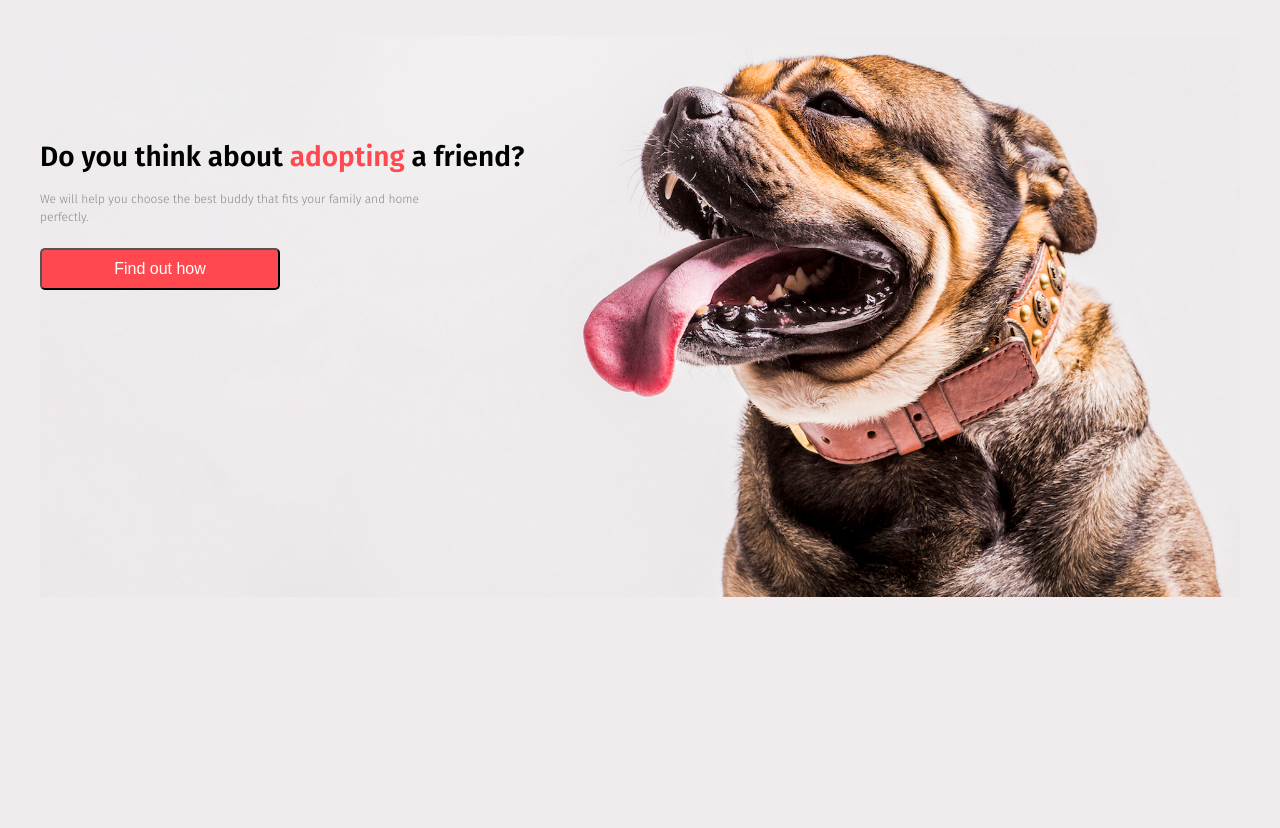
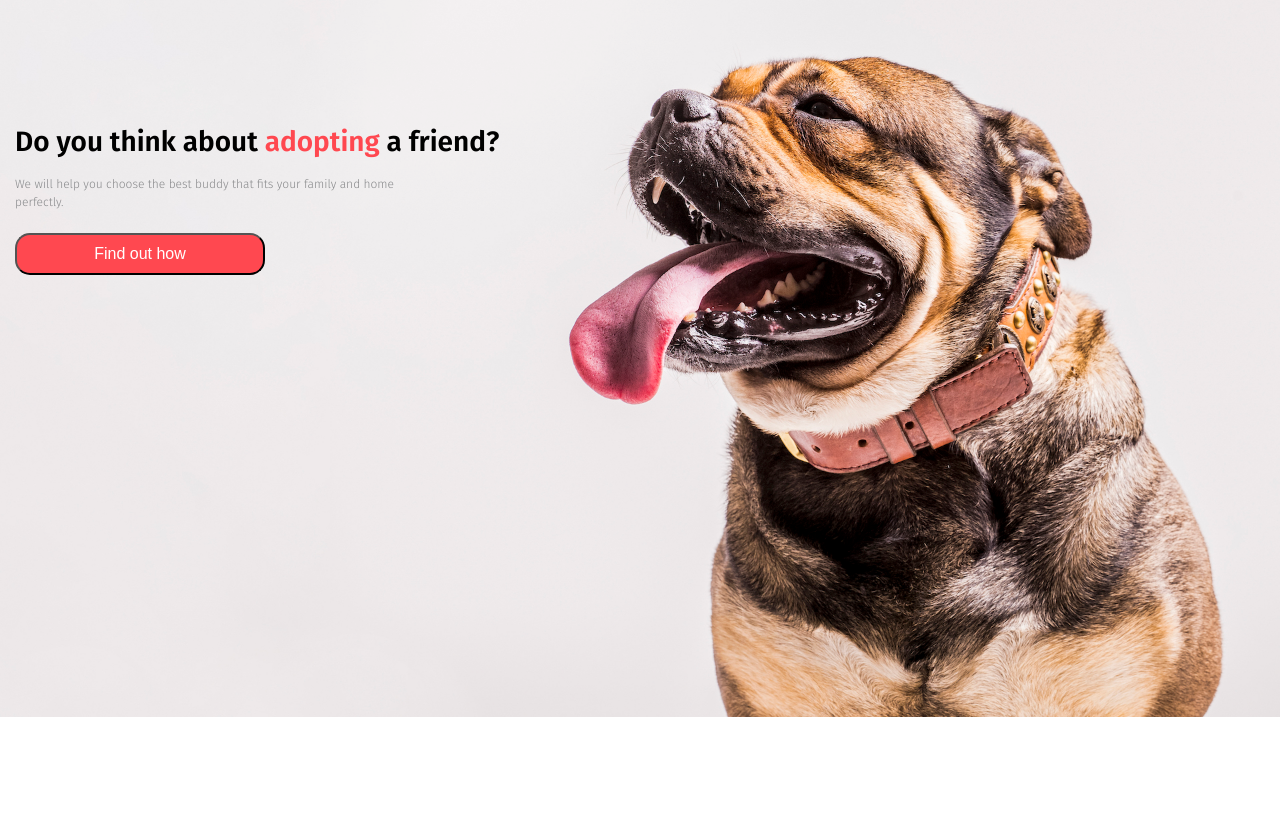
Before and after one commit to scottefloyd/deliverable_one, a plain HTML site: page index.html in a window 1280 px wide. Shown: the part 83-911 px from the top of the page. After the commit the page ends 800 px from the top, so only its background shows below. Drawn offline with Linux system fonts and the light colour scheme.

Commit message:
adding repository

```diff
--- a/floyd-part-one/css/styles.css
+++ b/css/styles.css
@@ -1,5 +1,3 @@
-
-
 body {
     Font-family: Fira Sans;
     background-color: #F0ECEE;
@@ -13,8 +11,10 @@ header {
 }
 
 section {
+/*
     display: flex;
     flex-direction: column;
+*/
 }
 
 h1 {
@@ -40,8 +40,12 @@ button {
     background-color: #FF4850;
     color: #fff;
     padding: 10px;
-    border-radius: 5px;
+    border-radius: 15px;
     font-size: 1em;
+}
+
+section button {
+    width: 100%;
 }
 
 button:hover {
@@ -72,9 +76,15 @@ p {
 
 @media only screen and (min-width: 768px) {
 
+
     body {
-        margin: 30px 40px;
+/*        margin: 30px 40px;*/
+        background: url("../bulldog.jpg");
+        background-repeat: no-repeat;
+        background-position: top center;
+        background-size: cover;
     }
+
 
     header {
         flex-direction: row;
@@ -101,10 +111,6 @@ p {
     section {
         padding-top: 60px;
         margin-top: 40px;
-        background: url("../bulldog.jpg");
-        background-repeat: no-repeat;
-        background-size: contain;
-        height: 898px;
     }
 
     section p {
```
Also changed, not shown: bulldog.jpg (added), floyd-part-one/bulldog.jpg (deleted), index.html (line endings or trailing spaces).
